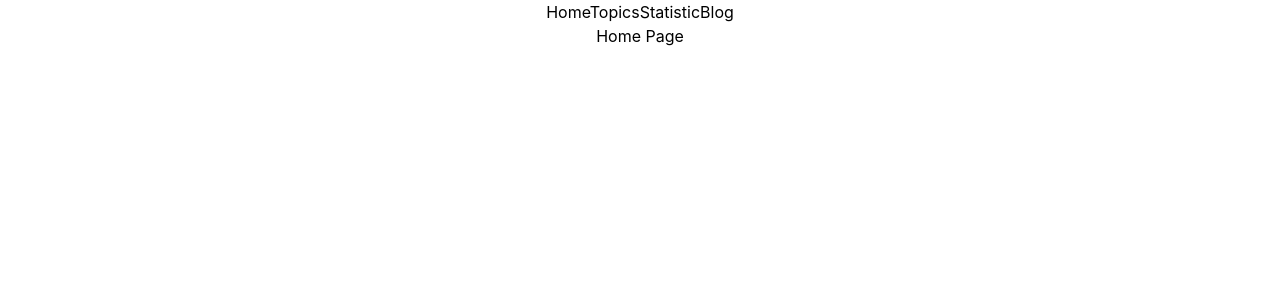
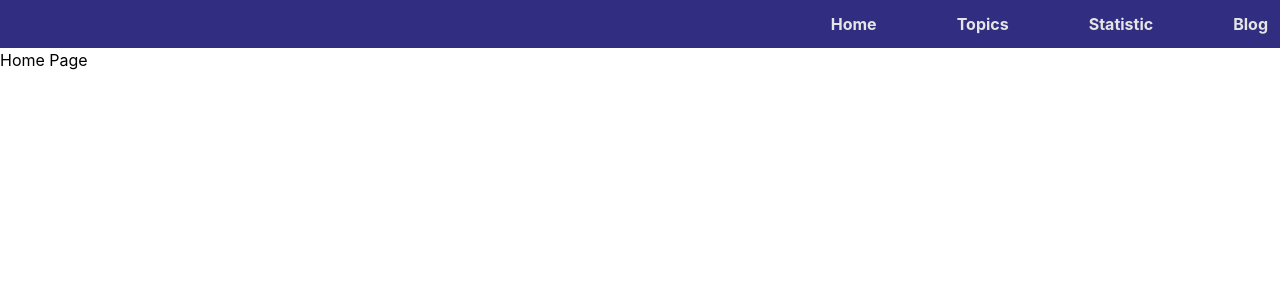
Before and after one commit to Wd-ruhul/Developer-Quiz, a React (Create React App) app: page / in a window 1280 px wide. Shown: the top 300 px of the page. Built offline with nearby package versions, Linux system fonts and the light colour scheme.

Commit message:
design Navbar

```diff
--- a/src/App.js
+++ b/src/App.js
@@ -30,7 +30,7 @@ function App() {
 
   ])
   return (
-    <div className="App">
+    <div>
       <RouterProvider
       router={router}
 
--- a/src/Components/Header/Header.js
+++ b/src/Components/Header/Header.js
@@ -3,12 +3,11 @@ import { Link } from 'react-router-dom';
 
 const Header = () => {
   return (
-    <nav>
+    <nav className="container-auto bg-indigo-900 text-neutral-200 font-bold p-3 flex gap-x-20 justify-end">
       <Link to="/">Home</Link>
       <Link to="/topics">Topics</Link>
       <Link to="/statistic">Statistic</Link>
       <Link to="/blog">Blog</Link>
-
     </nav>
   );
 };
```
